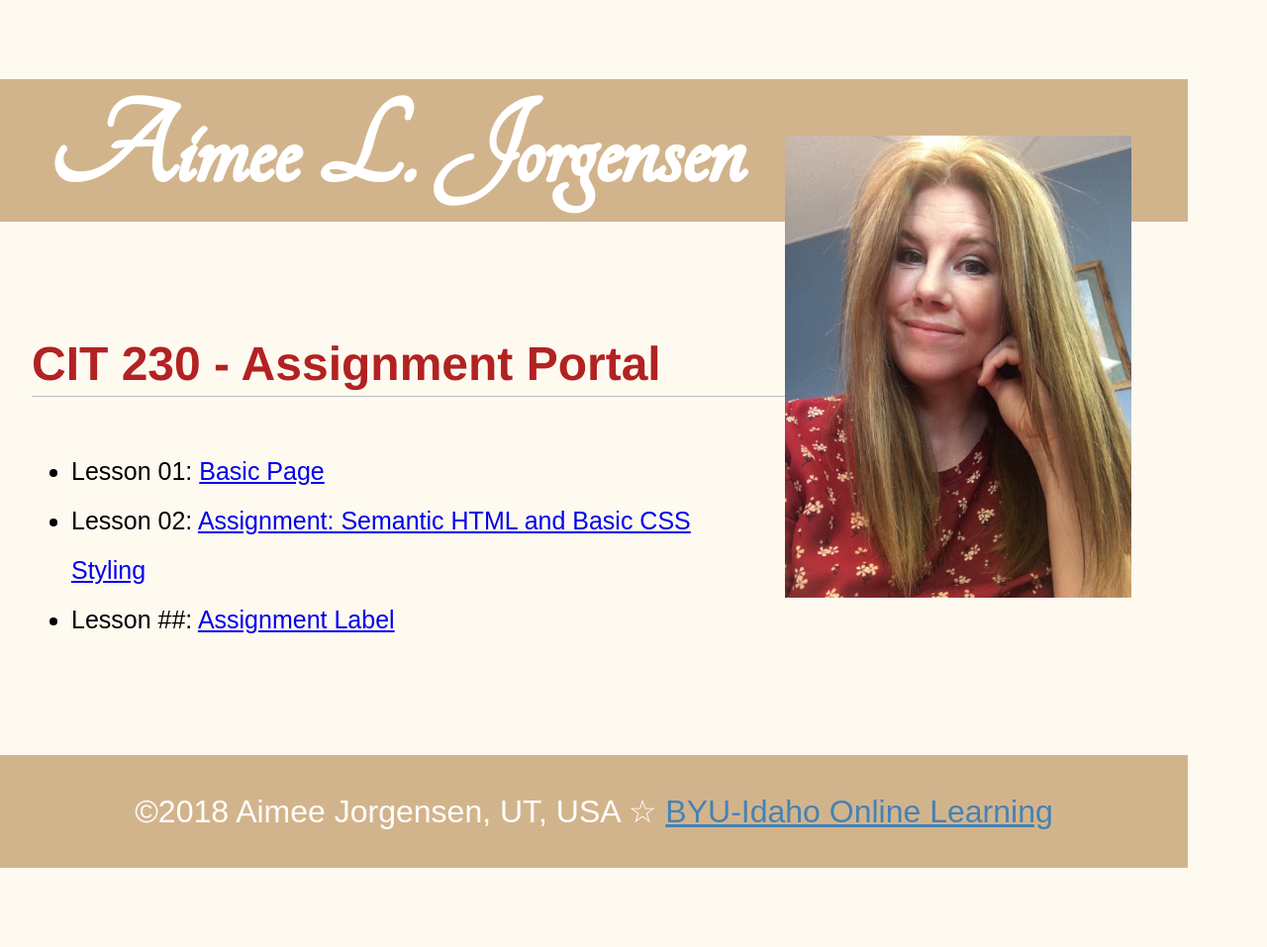
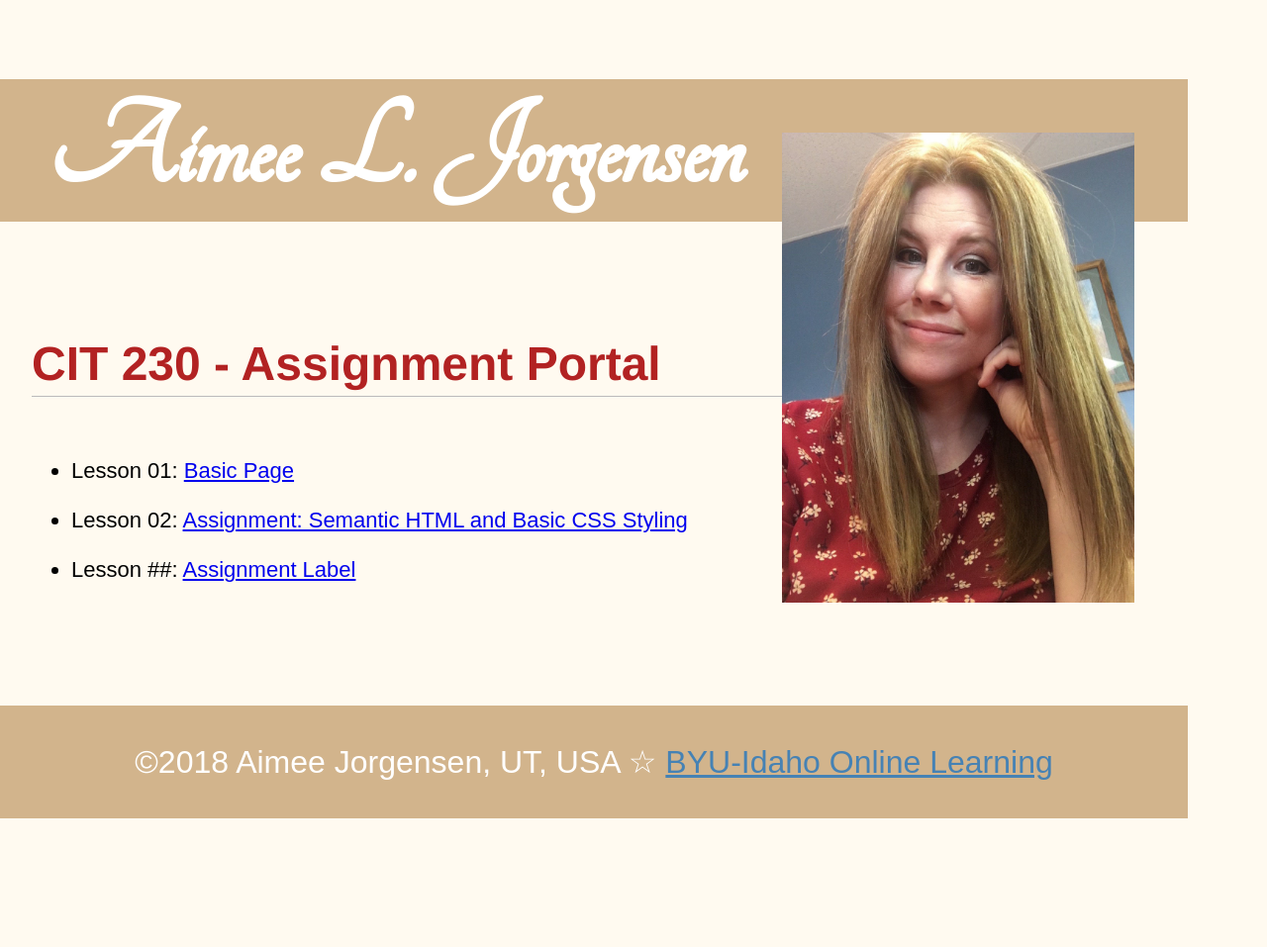
Before and after one commit to ajorgensen5/ajorgensen5.github.io, a PHP site: page / in a window 1280 px wide. Shown: the whole page at 99% size. After the commit the page ends 827 px from the top, so only its background shows below. Run offline with PHP 8.4, Linux system fonts and the light colour scheme.

Commit message:
font size change to body

```diff
--- a/styles/main.css
+++ b/styles/main.css
@@ -4,7 +4,7 @@
 * { margin: 0; box-sizing: border-box; }
 
 body {
-    font-size: 25px;
+    font-size: 22px;
     line-height: 50px;
     font-family: Ubuntu, sans-serif;
     color: black;
```
